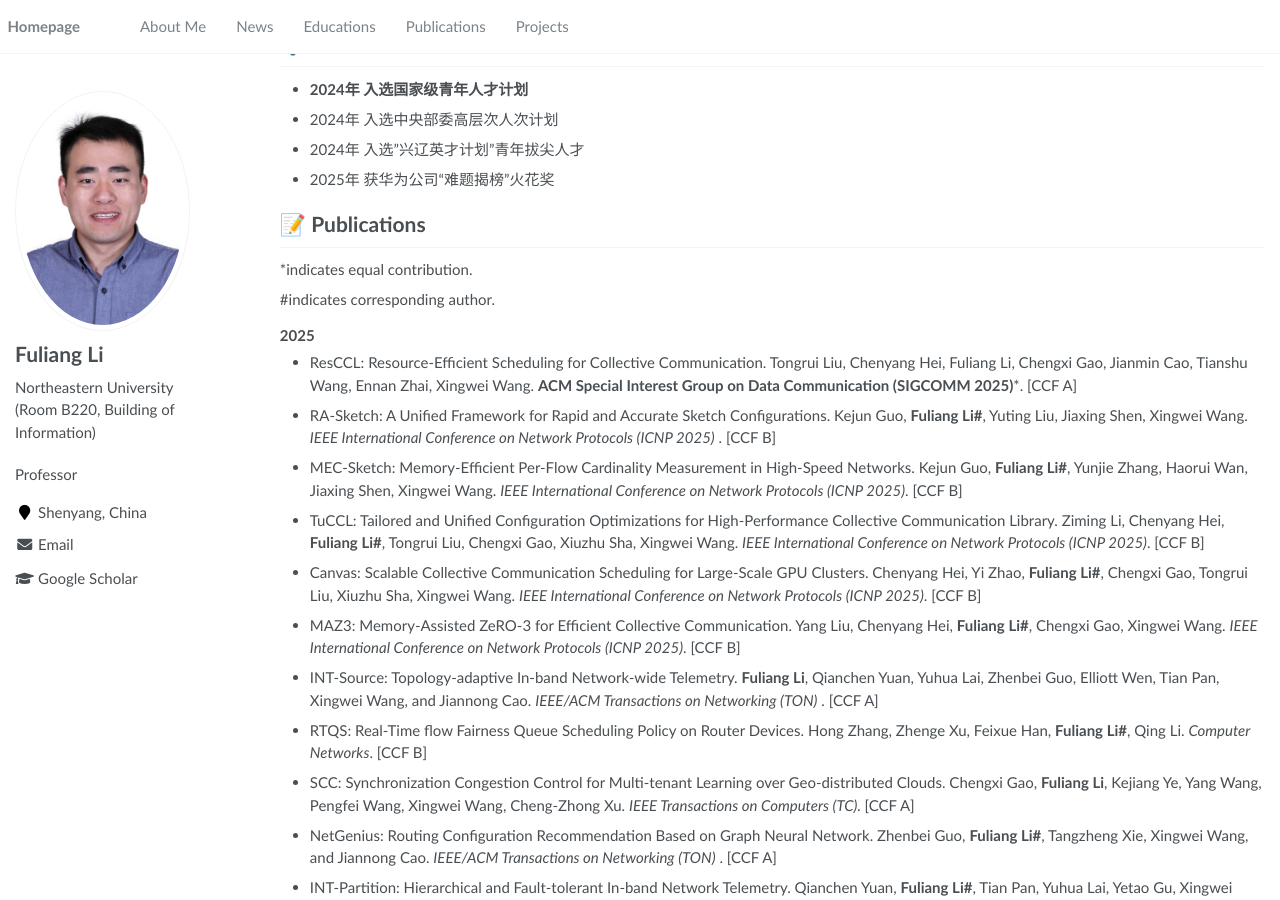
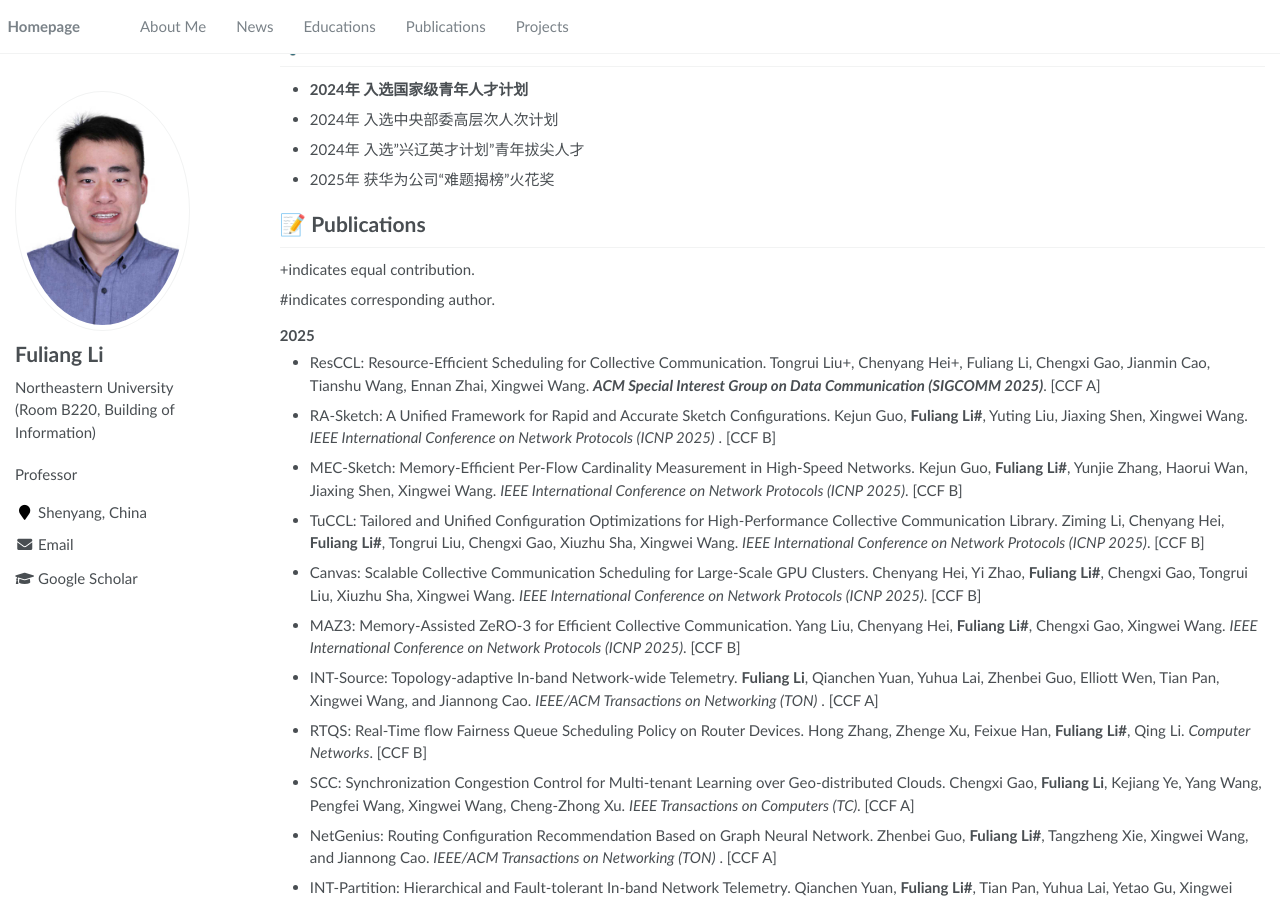
Before and after one commit to Fuliang-Li/Fuliang-Li.github.io, a Jekyll site: the page built from _pages/about.md, in a window 1280 px wide and 900 px high, scrolled down 878 px. Built offline with Jekyll 4.4.1, drawn with Linux system fonts in a browser that asks for light colours.

```diff
--- a/_pages/about.md
+++ b/_pages/about.md
@@ -55,13 +55,13 @@ Fuliang Li (李福亮), Professor of Northeastern University. I obtained my Bach
 
 # 📝 Publications
 
-*indicates equal contribution.
++indicates equal contribution.
 
 #indicates corresponding author.
 
 <h3><strong>2025</strong></h3>
 
-- ResCCL: Resource-Efficient Scheduling for Collective  Communication. Tongrui Liu, Chenyang Hei, Fuliang Li, Chengxi Gao, Jianmin Cao, Tianshu Wang, Ennan Zhai, Xingwei Wang. **ACM Special Interest Group on Data Communication (SIGCOMM 2025)***.  [CCF A]
+- ResCCL: Resource-Efficient Scheduling for Collective  Communication. Tongrui Liu+, Chenyang Hei+, Fuliang Li, Chengxi Gao, Jianmin Cao, Tianshu Wang, Ennan Zhai, Xingwei Wang. ***ACM Special Interest Group on Data Communication (SIGCOMM 2025)***.  [CCF A]
 - RA-Sketch: A Unified Framework for Rapid and Accurate Sketch Configurations. Kejun Guo, **Fuliang Li#**, Yuting Liu, Jiaxing Shen, Xingwei Wang. *IEEE International Conference on Network Protocols (ICNP 2025)* .  [CCF B]
 - MEC-Sketch: Memory-Efficient Per-Flow Cardinality Measurement in High-Speed Networks. Kejun Guo, **Fuliang Li#**, Yunjie Zhang, Haorui Wan, Jiaxing Shen, Xingwei Wang. *IEEE International Conference on Network Protocols (ICNP 2025)*. [CCF B]
 - TuCCL: Tailored and Unified Configuration Optimizations for High-Performance Collective Communication Library. Ziming Li, Chenyang Hei, **Fuliang Li#**, Tongrui Liu, Chengxi Gao, Xiuzhu Sha, Xingwei Wang. *IEEE International Conference on Network Protocols (ICNP 2025)*. [CCF B]
```
